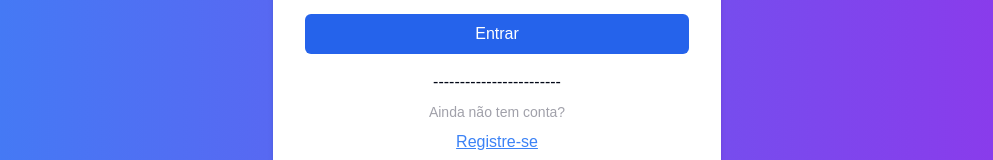
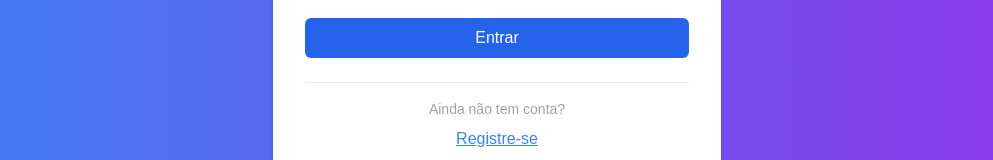
Before and after one commit to artenlf/bear-system-kahoot, a Next.js app in the folder web/: page /login in a window 1280 px wide. Shown: the part 442-602 px from the top of the page, without its empty margins (143-1136 px from the left). Built offline with nearby package versions, Linux system fonts and the light colour scheme; no server answers.

Commit message:
fix: main route and login form

```diff
--- a/web/package.json
+++ b/web/package.json
@@ -13,6 +13,7 @@
     "@radix-ui/react-dropdown-menu": "^2.1.2",
     "@radix-ui/react-label": "^2.1.0",
     "@radix-ui/react-scroll-area": "^1.2.1",
+    "@radix-ui/react-separator": "^1.1.0",
     "@radix-ui/react-slot": "^1.1.0",
     "canvas-confetti": "^1.9.3",
     "class-variance-authority": "^0.7.0",
--- a/web/src/app/login/page.tsx
+++ b/web/src/app/login/page.tsx
@@ -1,5 +1,6 @@
 'use client'
 
+import { Separator } from '@/components/ui/separator';
 import { useAuthStore } from '@/store/authStore';
 import Link from 'next/link';
 import { useRouter } from 'next/navigation';
@@ -85,7 +86,7 @@
               Entrar
             </button>
             <div className='w-full flex flex-col items-center gap-2'>
-              <span>------------------------</span>
+              <Separator className='my-2' />
               <p className='text-zinc-400 text-sm'>Ainda não tem conta?
 
               </p>
--- /dev/null
+++ b/web/src/app/page.tsx
@@ -0,0 +1,14 @@
+'use client'
+
+import { useRouter } from 'next/navigation'
+import { useEffect } from 'react'
+
+export default function Home() {
+  const router = useRouter()
+
+  useEffect(() => {
+    router.push('/login')
+  }, [router])
+
+  return null
+}
--- /dev/null
+++ b/web/src/components/ui/separator.tsx
@@ -0,0 +1,31 @@
+"use client"
+
+import * as React from "react"
+import * as SeparatorPrimitive from "@radix-ui/react-separator"
+
+import { cn } from "@/lib/utils"
+
+const Separator = React.forwardRef<
+  React.ElementRef<typeof SeparatorPrimitive.Root>,
+  React.ComponentPropsWithoutRef<typeof SeparatorPrimitive.Root>
+>(
+  (
+    { className, orientation = "horizontal", decorative = true, ...props },
+    ref
+  ) => (
+    <SeparatorPrimitive.Root
+      ref={ref}
+      decorative={decorative}
+      orientation={orientation}
+      className={cn(
+        "shrink-0 bg-border",
+        orientation === "horizontal" ? "h-[1px] w-full" : "h-full w-[1px]",
+        className
+      )}
+      {...props}
+    />
+  )
+)
+Separator.displayName = SeparatorPrimitive.Root.displayName
+
+export { Separator }
```
Also changed, not shown: web/src/middlewares/redirect.ts (+5 -6 lines), 1 other file (tests, documents, lock files or other folders).
